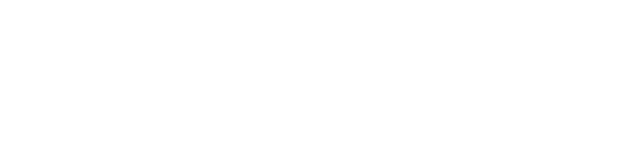
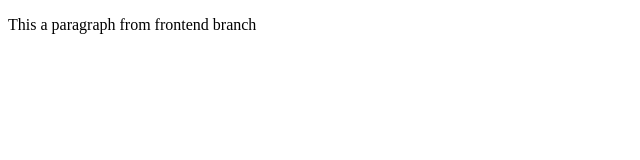
Before and after one commit to sunny-1425/MY_PROJECT, a plain HTML site: page index.html in a window 1280 px wide. Shown: the whole page, without its empty margins (0-640 px from the left). Drawn offline with Linux system fonts and the light colour scheme.

Commit message:
Added a changes

```diff
--- a/index.html
+++ b/index.html
@@ -6,6 +6,6 @@
     <title>Document</title>
 </head>
 <body>
-
+<p>This a paragraph from frontend branch</p>
 </body>
 </html>
```
Also changed, not shown: 1 other file.
